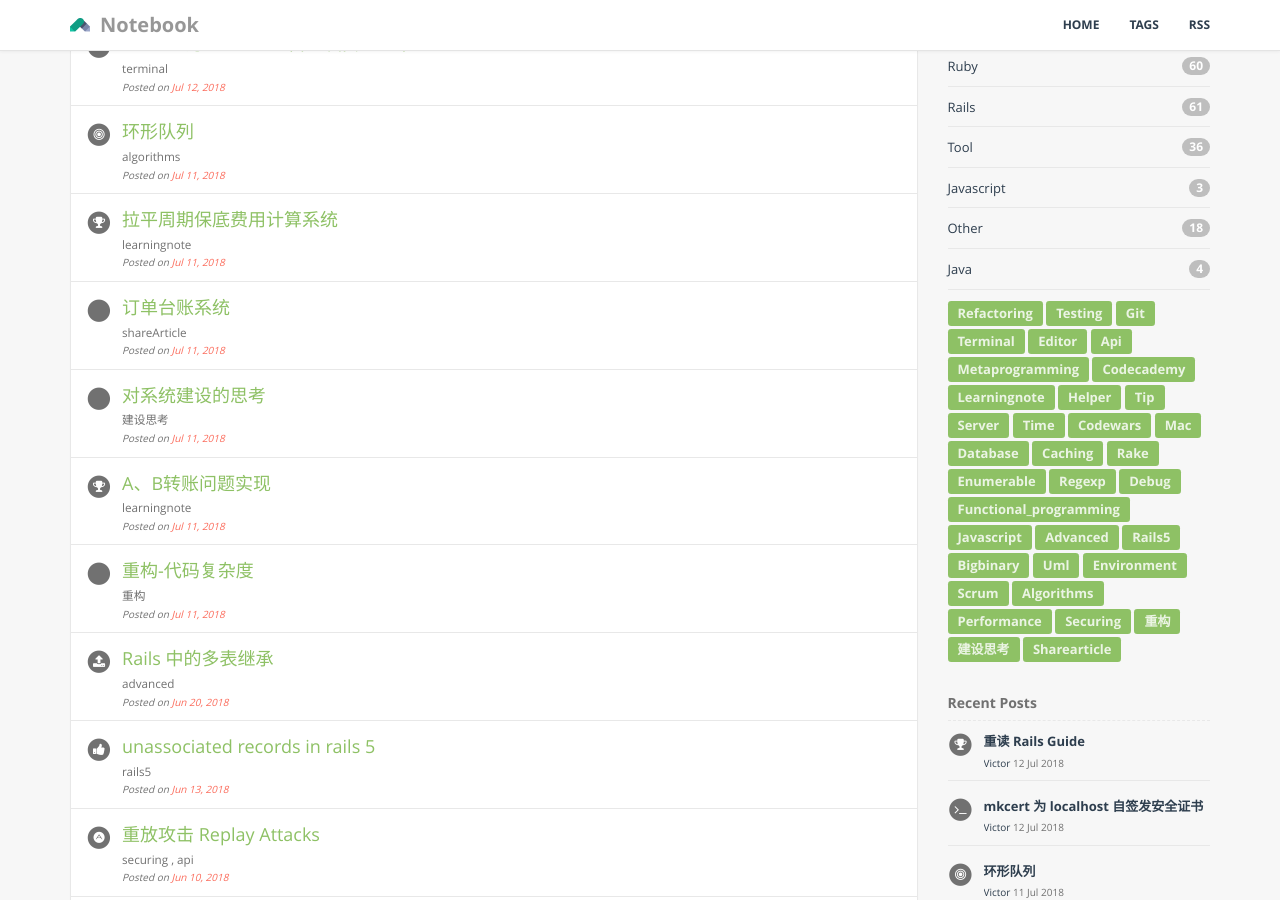
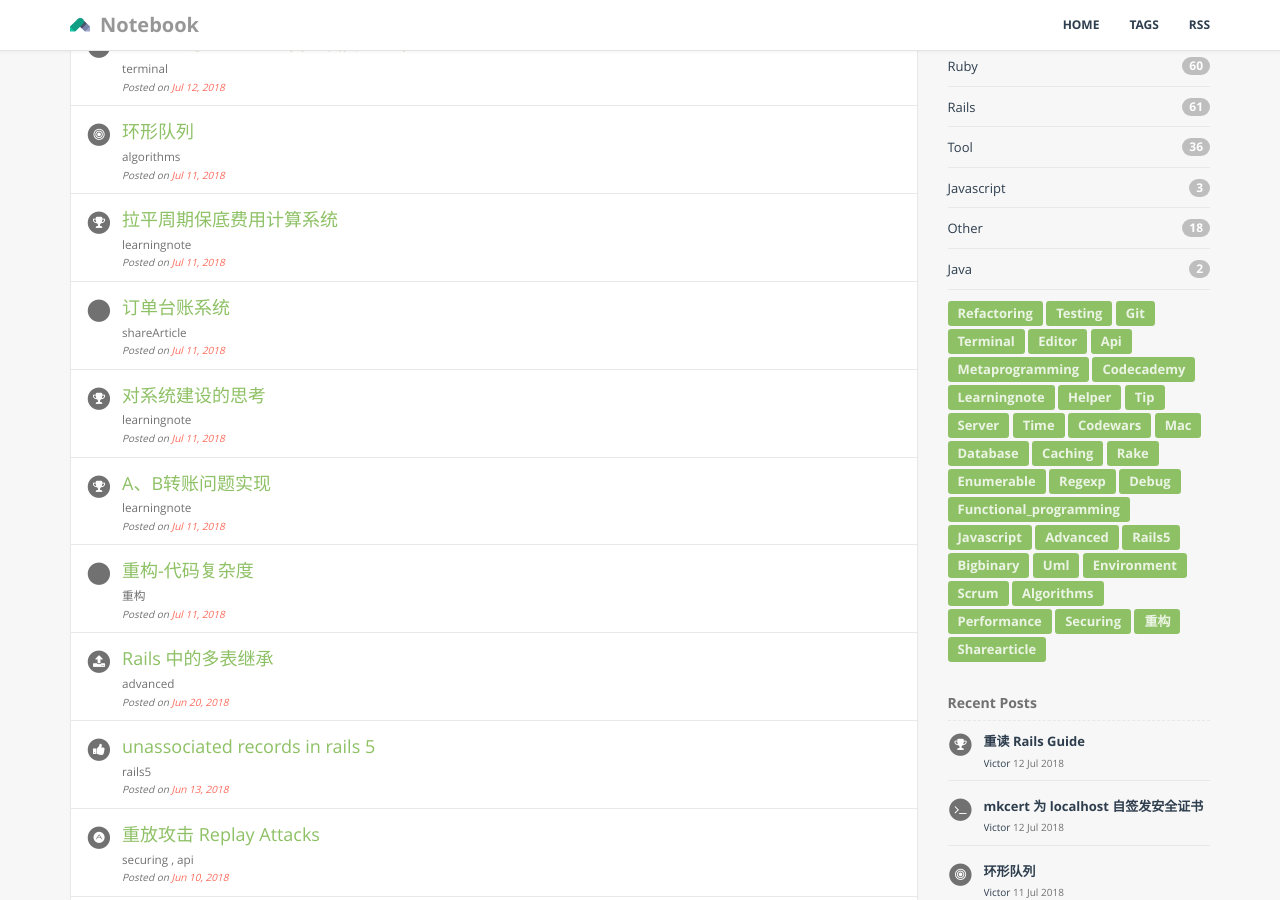
Before and after one commit to unionstars/unionstars.github.io, a Jekyll site: the page built from index.html, in a window 1280 px wide and 900 px high, scrolled down 209 px. Built offline with Jekyll 4.4.1, drawn with Linux system fonts in a browser that asks for light colours; the list of posts is cut into pages by our own code.

Commit message:
标记修改

```diff
--- a/_posts/201808/2018-08-05-arch.md
+++ b/_posts/201808/2018-08-05-arch.md
@@ -3,8 +3,8 @@ layout: post
 title:  "对系统建设的思考"
 date:   2018-07-11 12:00:00
 
-categories: java
-tags: 建设思考
+categories: Java
+tags: learningnote
 author: "张学刚"
 ---
 
```
Also changed, not shown: _posts/201808/2018-08-03-transfer.md (+1 -1 lines).
